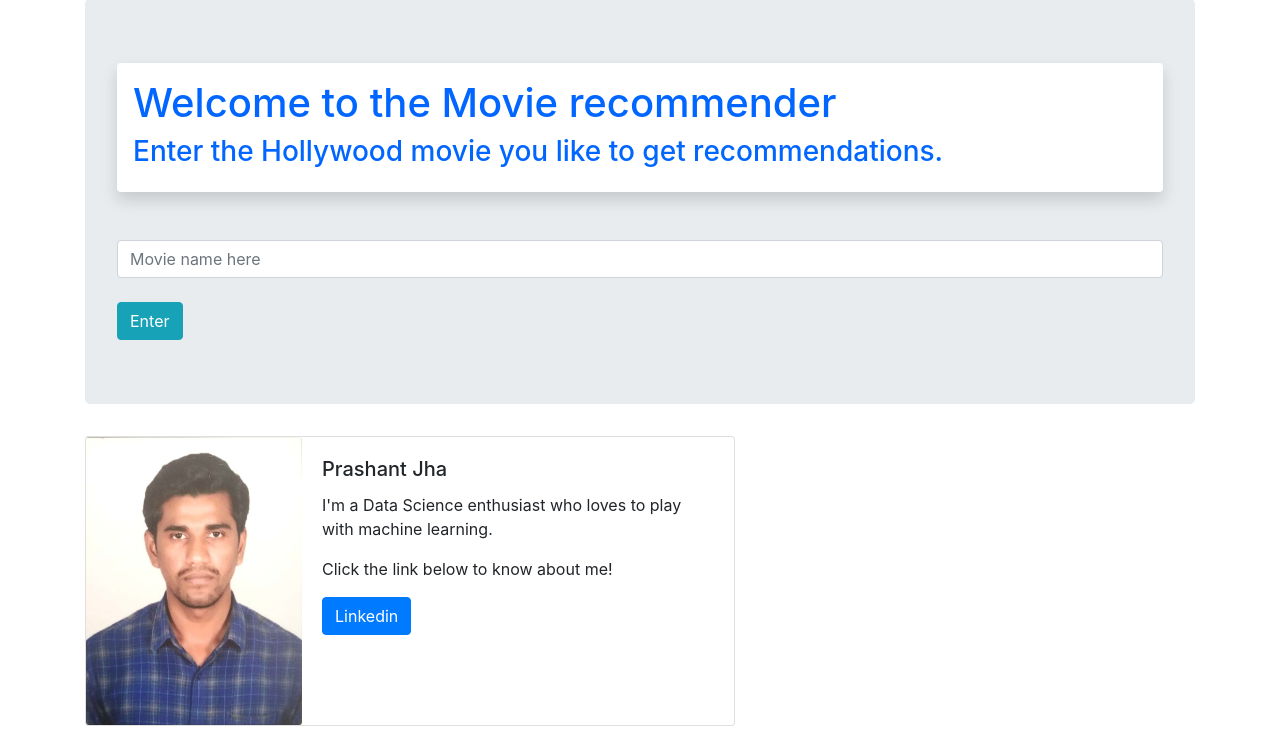
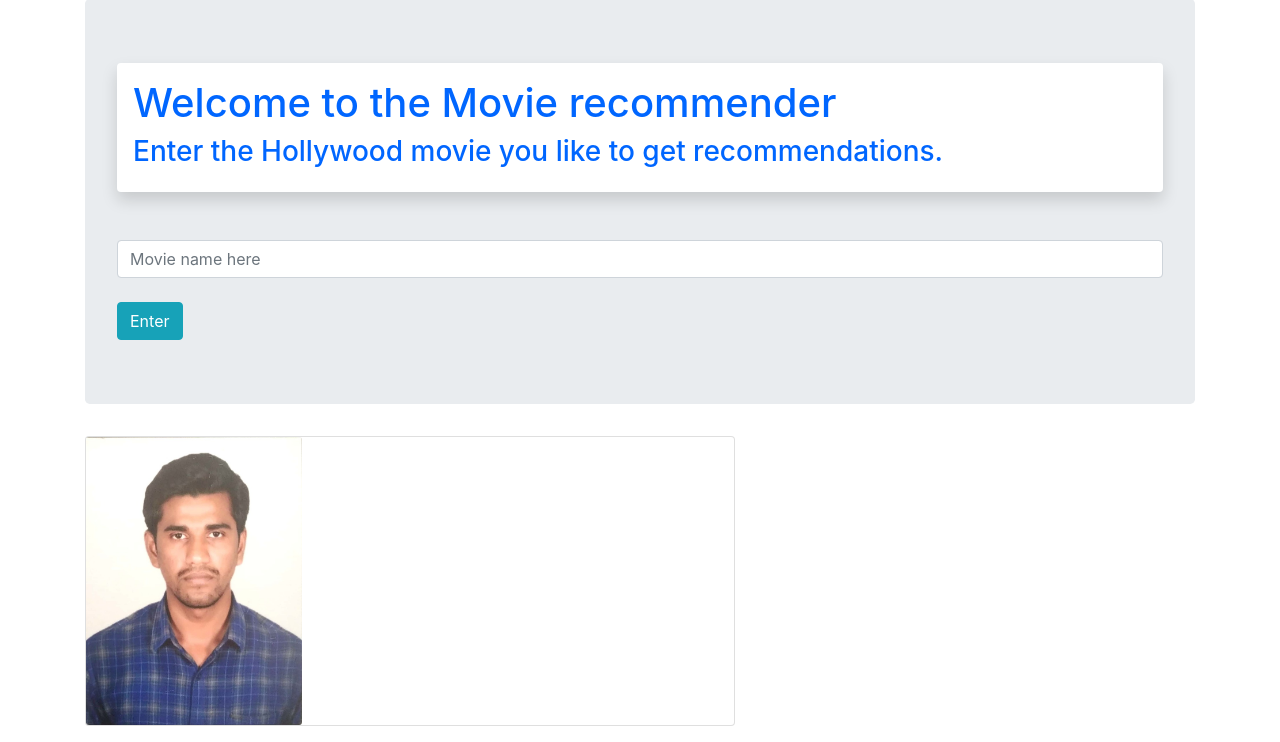
Before and after one commit to Jigys123/Movie-Recomendation-using-Heroku, a Flask app: page / in a window 1280 px wide. Shown: the part 75-817 px from the top of the page. Run offline with Flask 2, Linux system fonts and the light colour scheme; some libraries are stand-ins or nearby versions.

Commit message:
Update base.html

```diff
--- a/templates/base.html
+++ b/templates/base.html
@@ -26,12 +26,12 @@
           <img src="/static/profile.jpg" class="card-img" alt="...">
         </div>
         <div class="col-md-8">
-          <div class="card-body">
-            <h5 class="card-title">Prashant Jha</h5>
-            <p class="card-text">I'm a Data Science enthusiast who loves to play with machine learning.</p>
-            <p>Click the link below to know about me!</p>
-            <a href="https://www.linkedin.com/in/prashant-jha-10ab3a142/" class="btn btn-primary" target="_blank">Linkedin</a>
-          </div>
+           <!-- <div class="card-body"> -->
+            <!-- <h5 class="card-title">Jigyasu</h5> -->
+            <!-- <p class="card-text">I'm a Data Science enthusiast who loves to play with machine learning.</p> -->
+            <!-- <p>Click the link below to know about me!</p> -->
+            <!-- <a href="https://www.linkedin.com/in/prashant-jha-10ab3a142/" class="btn btn-primary" target="_blank">Linkedin</a> -->
+          <!-- </div> -->
         </div>
       </div>
     </div>
```
